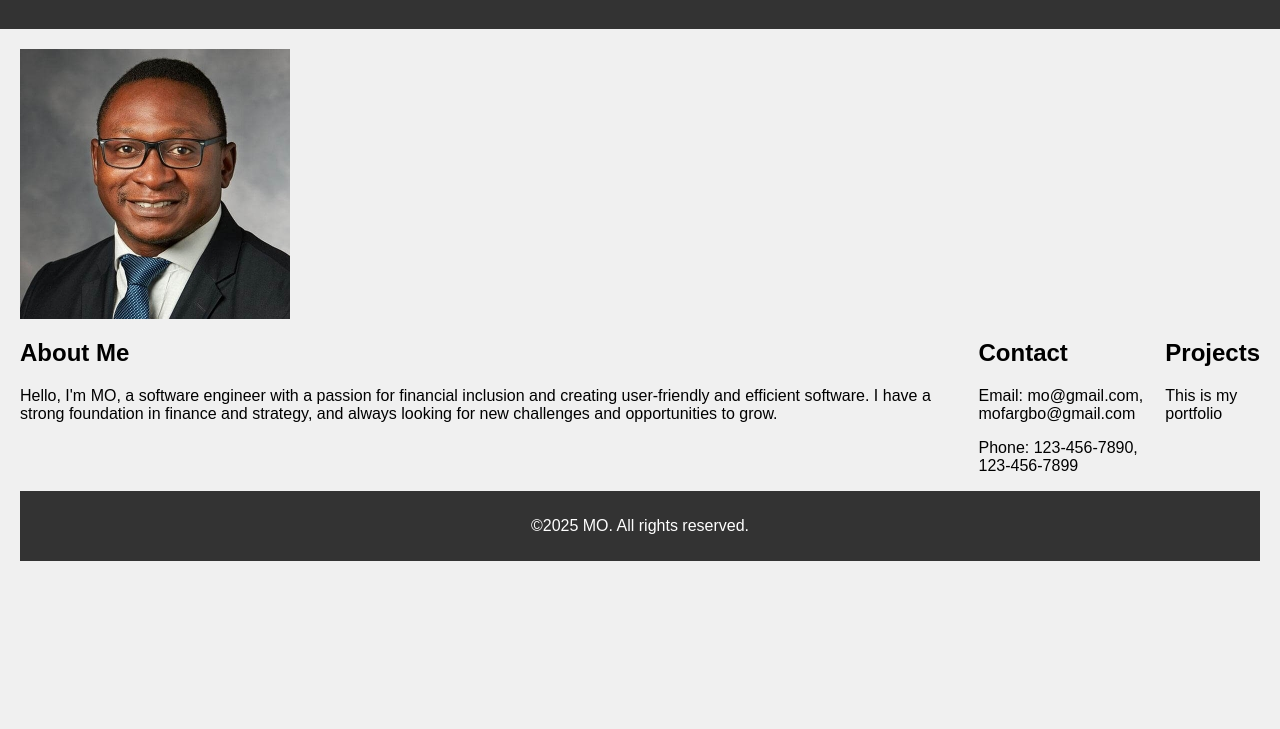
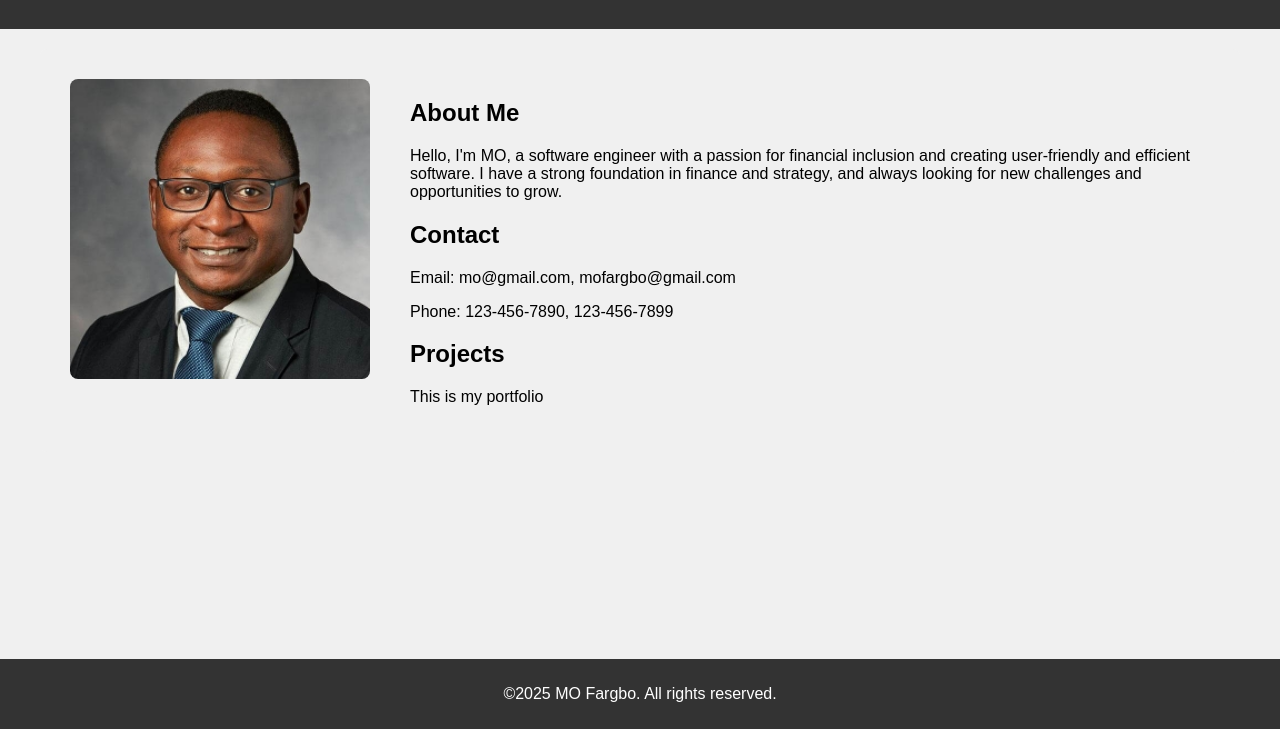
Before and after one commit to omichaelme/portfolio, a plain HTML site: page index.html in a window 1280 px wide. Shown: the part 71-800 px from the top of the page. Drawn offline with Linux system fonts and the light colour scheme.

Commit message:
Add two-column layout and fix footer position

```diff
--- a/index.html
+++ b/index.html
@@ -7,31 +7,43 @@
     <link rel="stylesheet" href="style.css">
 </head>
 <body>
+    <!-- Keep your existing header -->
     <header>
         <h1>Welcome to My Portfolio</h1>
     </header>
-    <main>
-        <section class="section-1">
-            <img class="mo-picture" src="images/mo.jpg" alt="MO Picture">
-        </section>
-        <section class="section-1">
+
+    <!-- MODIFY: Wrap everything in a container and create two columns -->
+    <main class="container">
+        <div class="two-columns">
+            <!-- LEFT COLUMN - Move image here -->
+            <div class="left-column">
+                <img src="images/mo.jpg" alt="MO's professional photo" class="profile-image">
+            </div>
+
+            <!-- RIGHT COLUMN - Move all text content here -->
+            <div class="right-column">
                 <section>
                     <h2>About Me</h2>
                     <p>Hello, I'm MO, a software engineer with a passion for financial inclusion and creating user-friendly and efficient software. I have a strong foundation in finance and strategy, and always looking for new challenges and opportunities to grow.</p>
                 </section>
+
                 <section>
                     <h2>Contact</h2>
                     <p>Email: mo@gmail.com, mofargbo@gmail.com</p>
                     <p>Phone: 123-456-7890, 123-456-7899</p>
                 </section>
+
                 <section>
                     <h2>Projects</h2>
                     <p>This is my portfolio</p>
                 </section>
-    </section class="section-1">
+            </div>
+        </div>
+    </main>
+
+    <!-- Keep your existing footer -->
     <footer>
-        <p>&copy;2025 MO. All rights reserved.</p>
+        <p>&copy;2025 MO Fargbo. All rights reserved.</p>
     </footer>
-    <script src="script.js"></script>
 </body>
 </html>
--- a/style.css
+++ b/style.css
@@ -38,3 +38,57 @@ header.dark-mode {
 footer.dark-mode {
     background-color: #444;
 }
+
+/* Add container for centering */
+.container {
+    max-width: 1200px;
+    margin: 0 auto;
+    padding: 20px;
+}
+
+/* Create two-column layout */
+.two-columns {
+    display: flex;
+    gap: 40px;
+    align-items: flex-start;
+    background-color: #f0f0f0;
+    padding: 30px;
+    border-radius: 8px;
+}
+
+/* Left column for image */
+.left-column {
+    flex: 0 0 300px; /* Fixed width of 300px */
+}
+
+/* Right column for text */
+.right-column {
+    flex: 1; /* Takes remaining space */
+}
+
+/* Style the image */
+.profile-image {
+    width: 100%;
+    height: auto;
+    border-radius: 8px;
+}
+
+/* Make it responsive - stack on mobile */
+@media (max-width: 768px) {
+    .two-columns {
+        flex-direction: column;
+    }
+
+    .left-column {
+        flex: 1;
+        margin-bottom: 20px;
+        text-align: center;
+    }
+}
+
+body {
+    margin: 0;
+    min-height: 100vh;
+    display: grid;
+    grid-template-rows: auto 1fr auto;
+}
```
Lines whose indentation alone changed are shown as unchanged.
